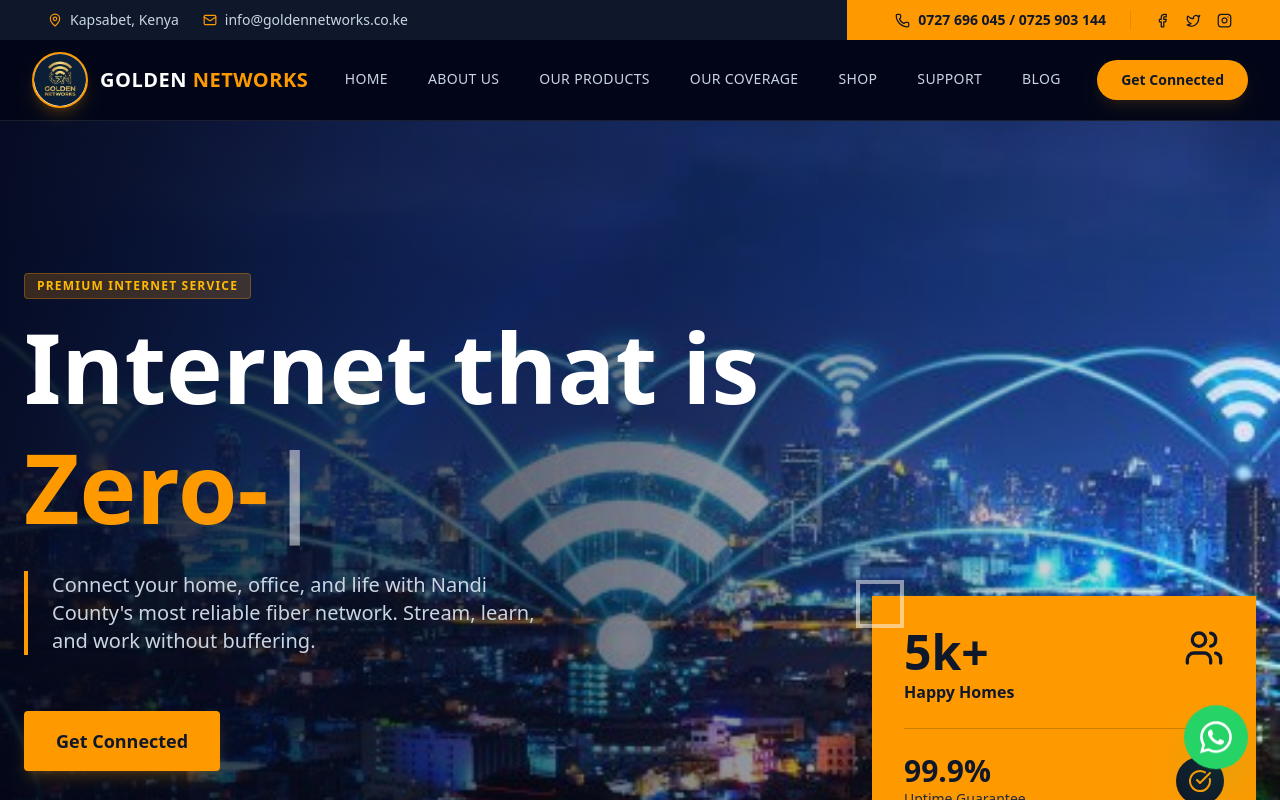
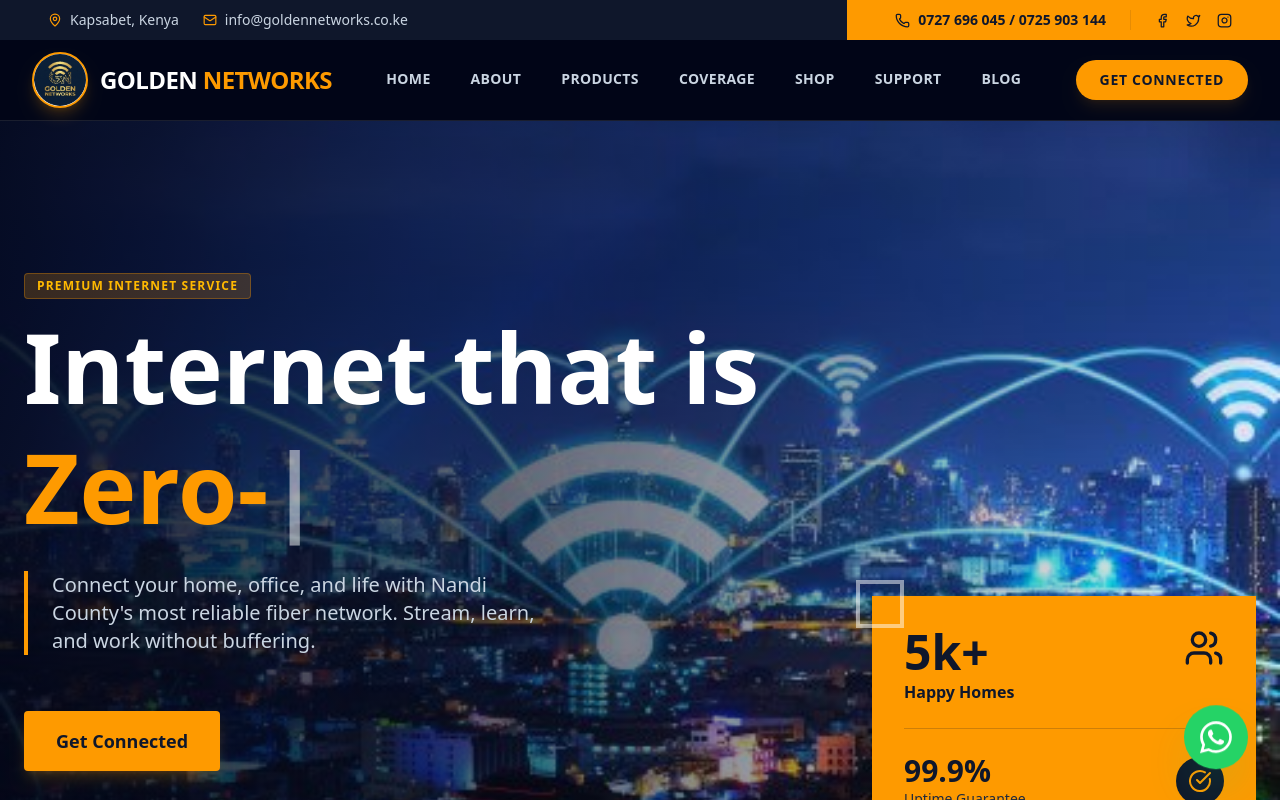
Before and after one commit to elledell/golden-networks, a React (Vite) app: page / in a window 1280 px wide. Shown: the top 800 px of the page. Built offline with nearby package versions, Linux system fonts and the light colour scheme.

Commit message:
adjust navbar

```diff
--- a/src/components/Navbar.jsx
+++ b/src/components/Navbar.jsx
@@ -1,6 +1,6 @@
-import React, { useState } from 'react';
+import React, { useState, useEffect } from 'react';
 import { Link, useLocation, useNavigate } from 'react-router-dom';
-import { Menu, X, ChevronRight } from 'lucide-react';
+import { Menu, X as CloseIcon } from 'lucide-react';
 import logo from '../assets/logo.png';
 
 const Navbar = () => {
@@ -8,85 +8,80 @@
   const location = useLocation();
   const navigate = useNavigate();
 
-  // Logic to handle Scrolling vs Navigation
+  // Prevent background scrolling when the mobile drawer is open
+  useEffect(() => {
+    if (isOpen) {
+      document.body.style.overflow = 'hidden';
+    } else {
+      document.body.style.overflow = 'auto';
+    }
+  }, [isOpen]);
+
+  // Handle Navigation & Smooth Scrolling
   const handleNav = (path) => {
-    setIsOpen(false); // Close mobile menu drawer
+    setIsOpen(false); // Close drawer when a link is clicked
 
-    // Case 1: Contact Page (External Route)
     if (path === '/contact') {
-      navigate('/contact');
+      navigate(path);
       window.scrollTo(0, 0);
       return;
     }
-
-    // Case 2: Home Top
     if (path === '/') {
-      if (location.pathname !== '/') {
-        navigate('/');
-      }
+      if (location.pathname !== '/') navigate('/');
       window.scrollTo({ top: 0, behavior: 'smooth' });
       return;
     }
-
-    // Case 3: Sections (#about, #products, etc.)
     if (path.startsWith('#')) {
-      const elementId = path.replace('#', '');
-
+      const id = path.replace('#', '');
       if (location.pathname !== '/') {
-        // If on another page, go home first, then scroll
         navigate('/');
-        setTimeout(() => {
-          const element = document.getElementById(elementId);
-          if (element) element.scrollIntoView({ behavior: 'smooth' });
-        }, 100);
+        setTimeout(() => document.getElementById(id)?.scrollIntoView({ behavior: 'smooth' }), 100);
       } else {
-        // If already on Home, just scroll
-        const element = document.getElementById(elementId);
-        if (element) element.scrollIntoView({ behavior: 'smooth' });
+        document.getElementById(id)?.scrollIntoView({ behavior: 'smooth' });
       }
     }
   };
 
-  // UPDATED LINKS: Replaced "Contact" with "Blog"
   const navLinks = [
     { name: "Home", path: "/" },
-    { name: "About Us", path: "#about" },
-    { name: "Our Products", path: "#products" },
-    { name: "Our Coverage", path: "#coverage" },
+    { name: "About", path: "#about" },
+    { name: "Products", path: "#products" },
+    { name: "Coverage", path: "#coverage" },
     { name: "Shop", path: "#shop" },
     { name: "Support", path: "#support" },
-    { name: "Blog", path: "#blog" }, // Updated!
+    { name: "Blog", path: "#blog" },
   ];
 
   return (
-    <nav className="sticky top-0 z-50 w-full bg-slate-950/95 backdrop-blur-sm border-b border-white/10">
+    <>
+      {/* MAIN NAVBAR */}
+      {/* Note: I kept this 'sticky top-0' instead of 'fixed' so we don't have to manually inject padding into your body, which prevents layout breaking! */}
+      <nav className="sticky top-0 w-full bg-slate-950/95 backdrop-blur-sm border-b border-white/10 z-40 transition-all duration-300">
         <div className="max-w-7xl mx-auto px-4 sm:px-6 lg:px-8">
           <div className="flex items-center justify-between h-20">
 
-          {/* --- LOGO SECTION --- */}
+            {/* LOGO */}
             <div className="flex-shrink-0 flex items-center gap-3">
-            <Link to="/" onClick={() => handleNav('/')} className="relative group">
-              <div className="w-14 h-14 rounded-full overflow-hidden border-2 border-amber-500 shadow-lg shadow-amber-500/20 group-hover:shadow-amber-500/40 transition-all duration-300 bg-white">
-                <img
-                  src={logo}
-                  alt="Golden Networks"
-                  className="w-full h-full object-cover scale-110"
-                />
+              <Link to="/" onClick={(e) => { e.preventDefault(); handleNav('/'); }} className="relative flex items-center gap-3 group">
+                <div className="w-12 h-12 md:w-14 md:h-14 rounded-full overflow-hidden border-2 border-amber-500 shadow-lg shadow-amber-500/20 group-hover:shadow-amber-500/40 transition-all duration-300 bg-white">
+                  <img src={logo} alt="Golden Networks Logo" className="w-full h-full object-cover scale-110" />
                 </div>
-            </Link>
-            <span className="text-xl font-bold text-white tracking-wide hidden lg:block">
+                <div className="hidden lg:flex flex-col justify-center">
+                  <span className="text-xl md:text-2xl font-extrabold text-white tracking-tight leading-none">
                     GOLDEN <span className="text-amber-500">NETWORKS</span>
                   </span>
                 </div>
+              </Link>
+            </div>
 
-          {/* --- DESKTOP NAVIGATION --- */}
+            {/* DESKTOP NAV */}
             <div className="hidden md:block">
               <div className="flex items-baseline space-x-1 lg:space-x-4">
                 {navLinks.map((link) => (
                   <button
                     key={link.name}
                     onClick={() => handleNav(link.path)}
-                  className="text-slate-300 hover:text-white hover:bg-white/5 px-3 py-2 rounded-md text-sm font-medium transition-all duration-200 border-b-2 border-transparent hover:border-amber-500 uppercase tracking-wide"
+                    className="text-slate-300 hover:text-white px-3 py-2 rounded-md text-sm font-bold transition-all duration-200 uppercase tracking-wide border-b-2 border-transparent hover:border-amber-500"
                   >
                     {link.name}
                   </button>
@@ -94,85 +89,79 @@
               </div>
             </div>
 
-          {/* --- DESKTOP CTA BUTTON --- */}
+            {/* DESKTOP CTA */}
             <div className="hidden md:block">
               <button
                 onClick={() => handleNav('/contact')}
-                className="bg-amber-500 text-slate-900 px-6 py-2.5 rounded-full font-bold text-sm hover:bg-amber-400 transition-colors shadow-lg shadow-amber-500/10"
+                className="bg-amber-500 text-slate-900 px-6 py-2.5 rounded-full font-bold text-sm tracking-wider uppercase hover:bg-amber-400 transition-colors shadow-lg shadow-amber-500/10"
               >
                 Get Connected
               </button>
             </div>
 
-          {/* --- MOBILE HAMBURGER BUTTON --- */}
+            {/* MOBILE HAMBURGER BUTTON */}
             <div className="-mr-2 flex md:hidden">
               <button
                 onClick={() => setIsOpen(true)}
-              className="inline-flex items-center justify-center p-2 rounded-md text-slate-400 hover:text-white focus:outline-none"
+                className="p-2 text-slate-300 hover:text-white transition-colors"
               >
                 <Menu size={32} />
               </button>
             </div>
+
           </div>
         </div>
+      </nav>
 
-      {/* =========================================
-          NEW MOBILE DRAWER MENU (RIGHT SIDE)
-      ============================================= */}
+      {/* --- MOBILE SIDE DRAWER & OVERLAY --- */}
 
-      {/* 1. Dark Overlay (Clicking it closes the drawer) */}
+      {/* 1. Dark blurred overlay backdrop */}
       <div
-        className={`fixed inset-0 bg-black/70 z-40 md:hidden transition-opacity duration-300 ${
-          isOpen ? "opacity-100" : "opacity-0 pointer-events-none"
-        }`}
+        className={`fixed inset-0 bg-black/70 backdrop-blur-sm z-[60] transition-opacity duration-300 md:hidden ${isOpen ? 'opacity-100 visible' : 'opacity-0 invisible'}`}
         onClick={() => setIsOpen(false)}
       ></div>
 
-      {/* 2. The Sliding Drawer */}
+      {/* 2. The Sliding Drawer Panel */}
       <div
-        className={`fixed top-0 right-0 h-full w-[80%] max-w-sm bg-slate-900 shadow-2xl z-50 md:hidden transform transition-transform duration-300 ease-in-out flex flex-col ${
-          isOpen ? "translate-x-0" : "translate-x-full"
-        }`}
+        className={`fixed top-0 right-0 h-full w-[80%] max-w-sm bg-slate-900 z-[70] shadow-2xl transform transition-transform duration-300 ease-in-out flex flex-col md:hidden ${isOpen ? 'translate-x-0' : 'translate-x-full'}`}
       >
-        {/* Drawer Header (Logo & Close Button) */}
+        {/* Drawer Header (Logo text & Close button) */}
         <div className="flex items-center justify-between p-6 border-b border-slate-800">
-          <span className="text-lg font-bold text-white tracking-wide">
+          <span className="text-lg font-extrabold text-white uppercase tracking-widest">
             GOLDEN <span className="text-amber-500">NETWORKS</span>
           </span>
           <button
             onClick={() => setIsOpen(false)}
-            className="text-slate-400 hover:text-white bg-slate-800 p-2 rounded-full transition-colors"
+            className="text-slate-400 hover:text-white transition-colors bg-slate-800 p-2 rounded-full shadow-sm"
           >
-            <X size={24} />
+            <CloseIcon size={24} />
           </button>
         </div>
 
         {/* Drawer Links */}
-        <div className="flex-1 overflow-y-auto py-6 px-6 space-y-3">
+        <div className="flex flex-col px-6 py-8 space-y-6 overflow-y-auto font-bold text-lg text-slate-300 flex-grow">
           {navLinks.map((link) => (
             <button
               key={link.name}
               onClick={() => handleNav(link.path)}
-              className="w-full text-slate-300 hover:text-amber-500 hover:bg-slate-800 flex justify-between items-center px-4 py-4 rounded-xl text-base font-bold border border-transparent hover:border-slate-700 transition-colors"
+              className="text-left w-full hover:text-amber-500 transition-colors block border-b border-slate-800/50 pb-4 uppercase tracking-wide"
             >
               {link.name}
-              <ChevronRight size={18} className="text-slate-600" />
             </button>
           ))}
         </div>
 
-        {/* Drawer Footer CTA */}
-        <div className="p-6 border-t border-slate-800 pb-10">
+        {/* Drawer CTA Button fixed at the bottom */}
+        <div className="p-6 border-t border-slate-800">
           <button
             onClick={() => handleNav('/contact')}
-               className="w-full text-center bg-amber-500 text-slate-900 px-5 py-4 rounded-xl font-bold uppercase tracking-wider shadow-lg shadow-amber-500/20"
+            className="block w-full text-center bg-amber-500 text-slate-900 px-6 py-4 rounded-full hover:bg-amber-400 transition-all shadow-lg uppercase tracking-wider text-sm font-bold"
           >
-               Get Connected
+            GET CONNECTED
           </button>
         </div>
       </div>
-
-    </nav>
+    </>
   );
 };
 
```
Lines whose indentation alone changed are shown as unchanged.
